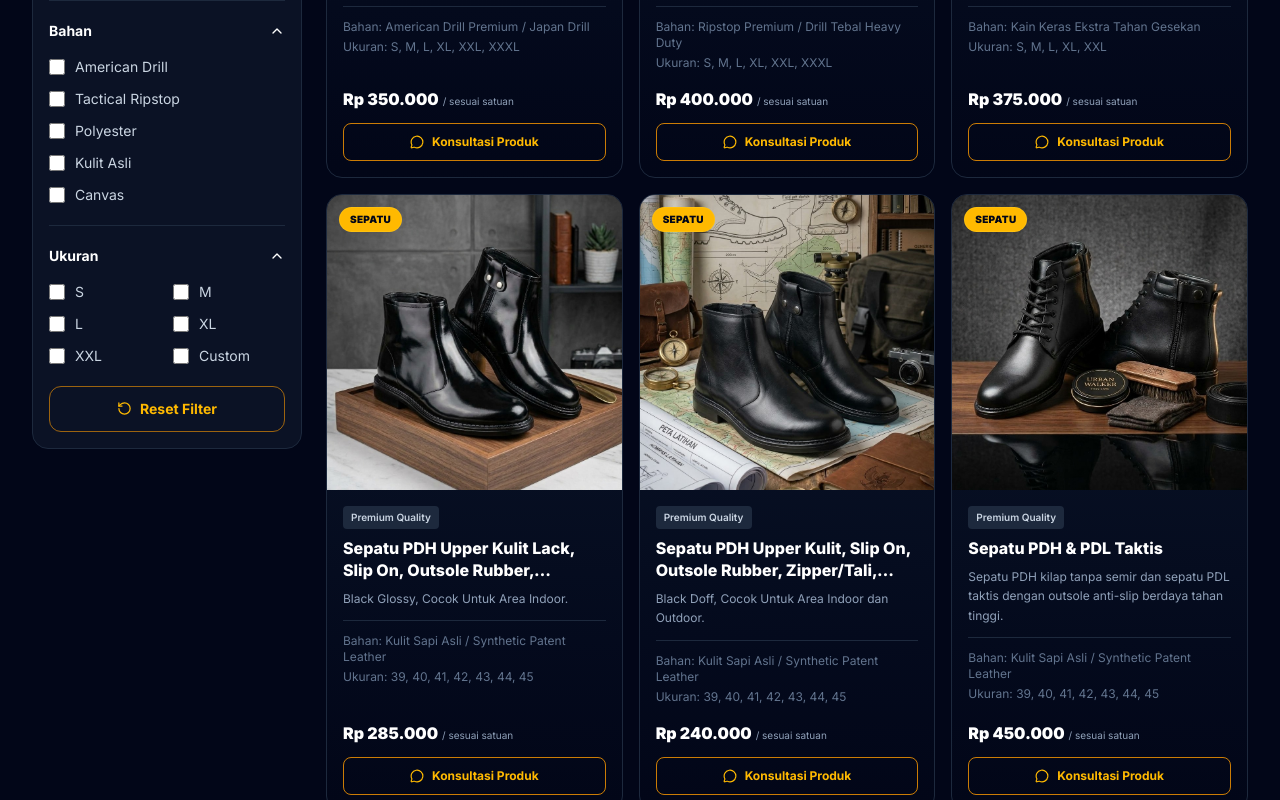
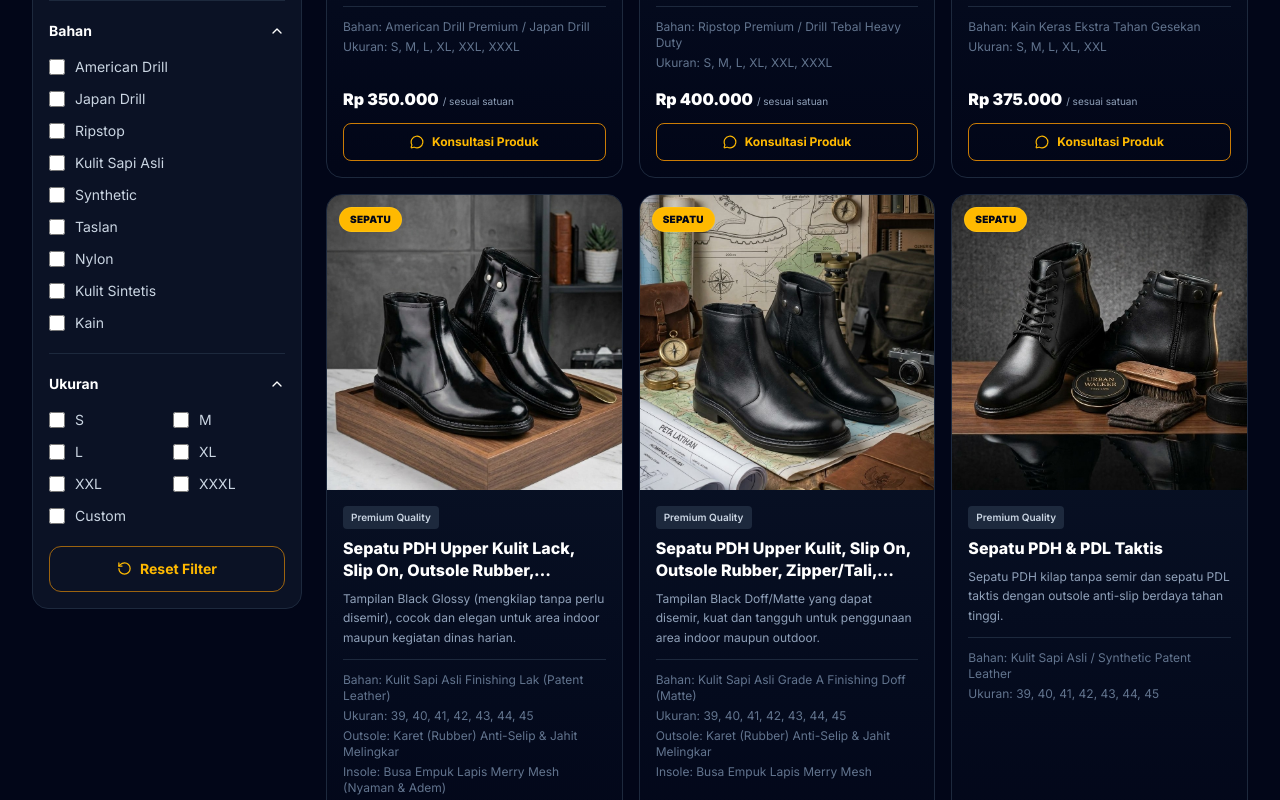
Before and after one commit to Ibommm/gun-uniform-website, a Next.js app: page /katalog in a window 1280 px wide. Shown: the part 1020-1820 px from the top of the page. Built offline with nearby package versions, Linux system fonts and the light colour scheme.

Commit message:
Update logo dan tambah katalog produk baru

```diff
--- a/src/app/katalog/page.tsx
+++ b/src/app/katalog/page.tsx
@@ -1,4 +1,3 @@
-
 "use client";
 
 import { useMemo, useState } from "react";
@@ -28,14 +27,6 @@ import { PRODUCTS } from "@/data/products";
 import type { Product } from "@/data/products";
 import { generateWAUrl } from "@/data/siteData";
 
-import {
-  getCategory,
-  formatRupiah,
-  getMaterial,
-  getSizes,
-  getProductImage,
-} from "@/data/catalogUtils";
-
 const CATEGORIES = [
   { label: "Semua", value: "Semua", icon: Grid2X2 },
   { label: "Seragam Satpam", value: "Seragam Satpam", icon: Shirt },
@@ -55,13 +46,17 @@ const CATEGORIES = [
 
 const MATERIALS = [
   "American Drill",
-  "Tactical Ripstop",
-  "Polyester",
-  "Kulit Asli",
-  "Canvas",
+  "Japan Drill",
+  "Ripstop",
+  "Kulit Sapi Asli",
+  "Synthetic",
+  "Taslan",
+  "Nylon",
+  "Kulit Sintetis",
+  "Kain",
 ];
 
-const SIZES = ["S", "M", "L", "XL", "XXL", "Custom"];
+const SIZES = ["S", "M", "L", "XL", "XXL", "XXXL", "Custom"];
 const ITEMS_PER_PAGE = 12;
 
 type FilterSection = {
@@ -70,6 +65,14 @@ type FilterSection = {
   bahan: boolean;
   ukuran: boolean;
 };
+
+function formatRupiah(value: number) {
+  return new Intl.NumberFormat("id-ID", {
+    style: "currency",
+    currency: "IDR",
+    maximumFractionDigits: 0,
+  }).format(value);
+}
 
 export default function KatalogPage() {
   const [activeCategory, setActiveCategory] = useState("Semua");
@@ -90,28 +93,37 @@ export default function KatalogPage() {
     ukuran: true,
   });
 
-  // Gunakan tipe Product langsung dari products.ts.
-  // Tidak perlu casting ProductItem atau unknown.
+  // Menggunakan struktur Product langsung dari products.ts.
   const products: readonly Product[] = PRODUCTS;
 
   const filteredProducts = useMemo(() => {
     let result = products.filter((product) => {
-      const category = getCategory(product);
+      const category = product.category;
       const name = product.name.toLowerCase();
       const desc = product.desc.toLowerCase();
       const query = search.trim().toLowerCase();
-      const material = getMaterial(product).toLowerCase();
-      const sizes = getSizes(product);
+      const material = product.spec.bahan.toLowerCase();
+      const sizes = product.spec.ukuran.toLowerCase();
       const price = product.price;
+
+      const searchableText = [
+        product.name,
+        product.desc,
+        product.category,
+        product.spec.bahan,
+        product.spec.ukuran,
+        product.spec.fitur,
+        product.spec.bordir,
+        product.spec.outsole ?? "",
+        product.spec.insole ?? "",
+      ]
+        .join(" ")
+        .toLowerCase();
 
       const matchesCategory =
         activeCategory === "Semua" || category === activeCategory;
 
-      const matchesSearch =
-        !query ||
-        name.includes(query) ||
-        desc.includes(query) ||
-        category.toLowerCase().includes(query);
+      const matchesSearch = !query || searchableText.includes(query);
 
       const matchesMaterial =
         selectedMaterials.length === 0 ||
@@ -119,20 +131,25 @@ export default function KatalogPage() {
           material.includes(item.toLowerCase())
         );
 
-      const productSizes = product.spec.ukuran.toLowerCase();
-
       const matchesSize =
         selectedSizes.length === 0 ||
-        selectedSizes.some(
-          (item) =>
-            sizes.some(
+        selectedSizes.some((item) => {
+          if (item === "Custom") {
+            return sizes.includes("custom") ||
+              sizes.includes("adjustable") ||
+              sizes.includes("tailored");
+          }
+
+          const availableSizes = sizes
+            .split(",")
+            .map((size) => size.trim());
+
+          return availableSizes.some(
             (size) => size.toLowerCase() === item.toLowerCase()
-            ) ||
-            (item === "Custom" && productSizes.includes("custom"))
           );
+        });
 
-      const matchesPrice =
-        price >= minPrice && price <= maxPrice;
+      const matchesPrice = price >= minPrice && price <= maxPrice;
 
       return (
         matchesCategory &&
@@ -143,7 +160,11 @@ export default function KatalogPage() {
       );
     });
 
-    if (sort === "nama") {
+    if (sort === "terbaru") {
+      result = [...result].sort(
+        (a, b) => Number(a.id) - Number(b.id)
+      );
+    } else if (sort === "nama") {
       result = [...result].sort((a, b) =>
         a.name.localeCompare(b.name, "id")
       );
@@ -218,7 +239,7 @@ export default function KatalogPage() {
     if (category === "Semua") return products.length;
 
     return products.filter(
-      (product) => getCategory(product) === category
+      (product) => product.category === category
     ).length;
   }
 
@@ -272,6 +293,7 @@ export default function KatalogPage() {
   function SidebarFilters() {
     return (
       <div className="space-y-5 rounded-2xl border border-slate-800 bg-slate-900/70 p-4">
+        {/* Filter kategori */}
         <div>
           <FilterHeading title="Kategori" name="kategori" />
 
@@ -299,6 +321,7 @@ export default function KatalogPage() {
           )}
         </div>
 
+        {/* Filter harga */}
         <div className="border-t border-slate-800 pt-4">
           <FilterHeading title="Harga" name="harga" />
 
@@ -346,6 +369,7 @@ export default function KatalogPage() {
           )}
         </div>
 
+        {/* Filter bahan */}
         <div className="border-t border-slate-800 pt-4">
           <FilterHeading title="Bahan" name="bahan" />
 
@@ -369,6 +393,7 @@ export default function KatalogPage() {
           )}
         </div>
 
+        {/* Filter ukuran */}
         <div className="border-t border-slate-800 pt-4">
           <FilterHeading title="Ukuran" name="ukuran" />
 
@@ -392,6 +417,7 @@ export default function KatalogPage() {
           )}
         </div>
 
+        {/* Reset filter */}
         <button
           type="button"
           onClick={resetFilters}
@@ -450,8 +476,7 @@ export default function KatalogPage() {
                   key={category.value}
                   type="button"
                   onClick={() => selectCategory(category.value)}
-                  className={`flex shrink-0 items-center justify-center gap-2 rounded-xl border px-4 py-3 text-xs font-bold transition-all sm:px-5 sm:text-sm ${
-                    active
+                  className={`flex shrink-0 items-center justify-center gap-2 rounded-xl border px-4 py-3 text-xs font-bold transition-all sm:px-5 sm:text-sm ${active
                       ? "border-amber-400 bg-amber-400 text-slate-950 shadow-lg shadow-amber-500/10"
                       : "border-slate-700 bg-slate-900/70 text-slate-300 hover:border-amber-500/50 hover:text-amber-400"
                     }`}
@@ -487,7 +512,7 @@ export default function KatalogPage() {
             </aside>
 
             <div className="min-w-0">
-              {/* Pencarian dan sorting */}
+              {/* Pencarian dan pengurutan */}
               <div className="mb-5 flex flex-col gap-4 sm:flex-row sm:items-center sm:justify-between">
                 <p className="hidden text-sm text-slate-400 sm:block">
                   Menampilkan{" "}
@@ -495,7 +520,7 @@ export default function KatalogPage() {
                     {filteredProducts.length === 0
                       ? 0
                       : (currentPage - 1) * ITEMS_PER_PAGE + 1}
-                    {"–"}
+                    –
                     {Math.min(
                       currentPage * ITEMS_PER_PAGE,
                       filteredProducts.length
@@ -542,8 +567,7 @@ export default function KatalogPage() {
                     type="button"
                     onClick={() => setGridView(true)}
                     aria-label="Tampilan grid"
-                    className={`hidden rounded-xl border p-3 sm:block ${
-                      gridView
+                    className={`hidden rounded-xl border p-3 sm:block ${gridView
                         ? "border-amber-400 bg-amber-400/10 text-amber-400"
                         : "border-slate-700 text-slate-400"
                       }`}
@@ -555,8 +579,7 @@ export default function KatalogPage() {
                     type="button"
                     onClick={() => setGridView(false)}
                     aria-label="Tampilan daftar"
-                    className={`hidden rounded-xl border p-3 sm:block ${
-                      !gridView
+                    className={`hidden rounded-xl border p-3 sm:block ${!gridView
                         ? "border-amber-400 bg-amber-400/10 text-amber-400"
                         : "border-slate-700 text-slate-400"
                       }`}
@@ -576,20 +599,18 @@ export default function KatalogPage() {
                   }
                 >
                   {visibleProducts.map((product) => {
-                    const category = getCategory(product);
-                    const image = getProductImage(product);
+                    const category = product.category;
+                    const image = product.image;
                     const price = formatRupiah(product.price);
 
                     return (
                       <article
                         key={product.id}
-                        className={`group flex overflow-hidden rounded-2xl border border-slate-800 bg-gradient-to-b from-slate-900 to-slate-950 transition-all duration-300 hover:-translate-y-1 hover:border-amber-500/50 hover:shadow-xl hover:shadow-amber-500/5 ${
-                          gridView ? "flex-col" : "flex-row"
+                        className={`group flex overflow-hidden rounded-2xl border border-slate-800 bg-gradient-to-b from-slate-900 to-slate-950 transition-all duration-300 hover:-translate-y-1 hover:border-amber-500/50 hover:shadow-xl hover:shadow-amber-500/5 ${gridView ? "flex-col" : "flex-row"
                           }`}
                       >
                         <div
-                          className={`relative overflow-hidden bg-slate-900 ${
-                            gridView
+                          className={`relative overflow-hidden bg-slate-900 ${gridView
                               ? "aspect-square w-full"
                               : "h-36 w-32 shrink-0 sm:h-48 sm:w-48"
                             }`}
@@ -635,9 +656,21 @@ export default function KatalogPage() {
                               Bahan: {product.spec.bahan || "-"}
                             </p>
 
-                            <p className="mt-1 line-clamp-1 text-[10px] text-slate-500 sm:text-xs">
+                            <p className="mt-1 line-clamp-2 text-[10px] text-slate-500 sm:text-xs">
                               Ukuran: {product.spec.ukuran || "-"}
                             </p>
+
+                            {product.spec.outsole && (
+                              <p className="mt-1 line-clamp-2 text-[10px] text-slate-500 sm:text-xs">
+                                Outsole: {product.spec.outsole}
+                              </p>
+                            )}
+
+                            {product.spec.insole && (
+                              <p className="mt-1 line-clamp-2 text-[10px] text-slate-500 sm:text-xs">
+                                Insole: {product.spec.insole}
+                              </p>
+                            )}
                           </div>
 
                           <div className="mt-auto pt-4">
@@ -650,7 +683,7 @@ export default function KatalogPage() {
 
                             <a
                               href={generateWAUrl(
-                                `Halo GUN Uniform, saya tertarik dengan produk ${product.name}. Mohon informasi harga, spesifikasi, pilihan ukuran, dan ketersediaan produk.`
+                                `Halo GUN Uniform, saya tertarik dengan produk ${product.name}. Harga yang tertera ${price}. Mohon informasi lebih lanjut mengenai spesifikasi, ukuran, dan ketersediaan produk.`
                               )}
                               target="_blank"
                               rel="noopener noreferrer"
@@ -734,8 +767,7 @@ export default function KatalogPage() {
                               behavior: "smooth",
                             });
                           }}
-                          className={`min-w-10 rounded-lg border px-3 py-2.5 text-sm font-bold transition-colors ${
-                            currentPage === number
+                          className={`min-w-10 rounded-lg border px-3 py-2.5 text-sm font-bold transition-colors ${currentPage === number
                               ? "border-amber-400 bg-amber-400 text-slate-950"
                               : "border-slate-800 bg-slate-900 text-slate-300 hover:border-amber-400"
                             }`}
--- a/src/data/products.ts
+++ b/src/data/products.ts
@@ -8,6 +8,8 @@ export type Product = {
   badge: string;
   image: string;
   spec: {
+    outsole?: string;
+    insole?: string;
     bahan: string;
     ukuran: string;
     bordir: string;
@@ -65,30 +67,34 @@ export const PRODUCTS: Product[] = [
     id: 4,
     name: "Sepatu PDH Upper Kulit Lack, Slip On, Outsole Rubber, Zipper/Tali.",
     category: "Sepatu",
-    desc: "Black Glossy, Cocok Untuk Area Indoor.",
+    desc: "Tampilan Black Glossy (mengkilap tanpa perlu disemir), cocok dan elegan untuk area indoor maupun kegiatan dinas harian.",
     price: 285000,
     badge: "Premium Quality",
     image: "/images/product/sepatu pdh lak.jpeg",
     spec: {
-      bahan: "Kulit Sapi Asli / Synthetic Patent Leather",
+      bahan: "Kulit Sapi Asli Finishing Lak (Patent Leather)",
       ukuran: "39, 40, 41, 42, 43, 44, 45",
+      outsole: "Karet (Rubber) Anti-Selip & Jahit Melingkar",
+      insole: "Busa Empuk Lapis Merry Mesh (Nyaman & Adem)",
+      fitur: "Tali & Resleting Samping (Praktis), Bebas Semir (Cukup Dilap)",
       bordir: "Logo Emboss Custom",
-      fitur: "Sol Anti Selip, Nyaman Dipakai Seharian",
     },
   },
   {
     id: 5,
     name: "Sepatu PDH Upper Kulit, Slip On, Outsole Rubber, Zipper/Tali, Grade A.",
     category: "Sepatu",
-    desc: "Black Doff, Cocok Untuk Area Indoor dan Outdoor.",
+    desc: "Tampilan Black Doff/Matte yang dapat disemir, kuat dan tangguh untuk penggunaan area indoor maupun outdoor.",
     price: 240000,
     badge: "Premium Quality",
     image: "/images/product/pdh doff.jpeg",
     spec: {
-      bahan: "Kulit Sapi Asli / Synthetic Patent Leather",
+      bahan: "Kulit Sapi Asli Grade A Finishing Doff (Matte)",
       ukuran: "39, 40, 41, 42, 43, 44, 45",
+      outsole: "Karet (Rubber) Anti-Selip & Jahit Melingkar",
+      insole: "Busa Empuk Lapis Merry Mesh",
+      fitur: "Bisa Disemir, Resleting Samping (Praktis), Awet Lapangan",
       bordir: "Logo Emboss Custom",
-      fitur: "Sol Anti Selip, Nyaman Dipakai Seharian",
     },
   },
   {
```
Lines whose indentation alone changed are shown as unchanged.
